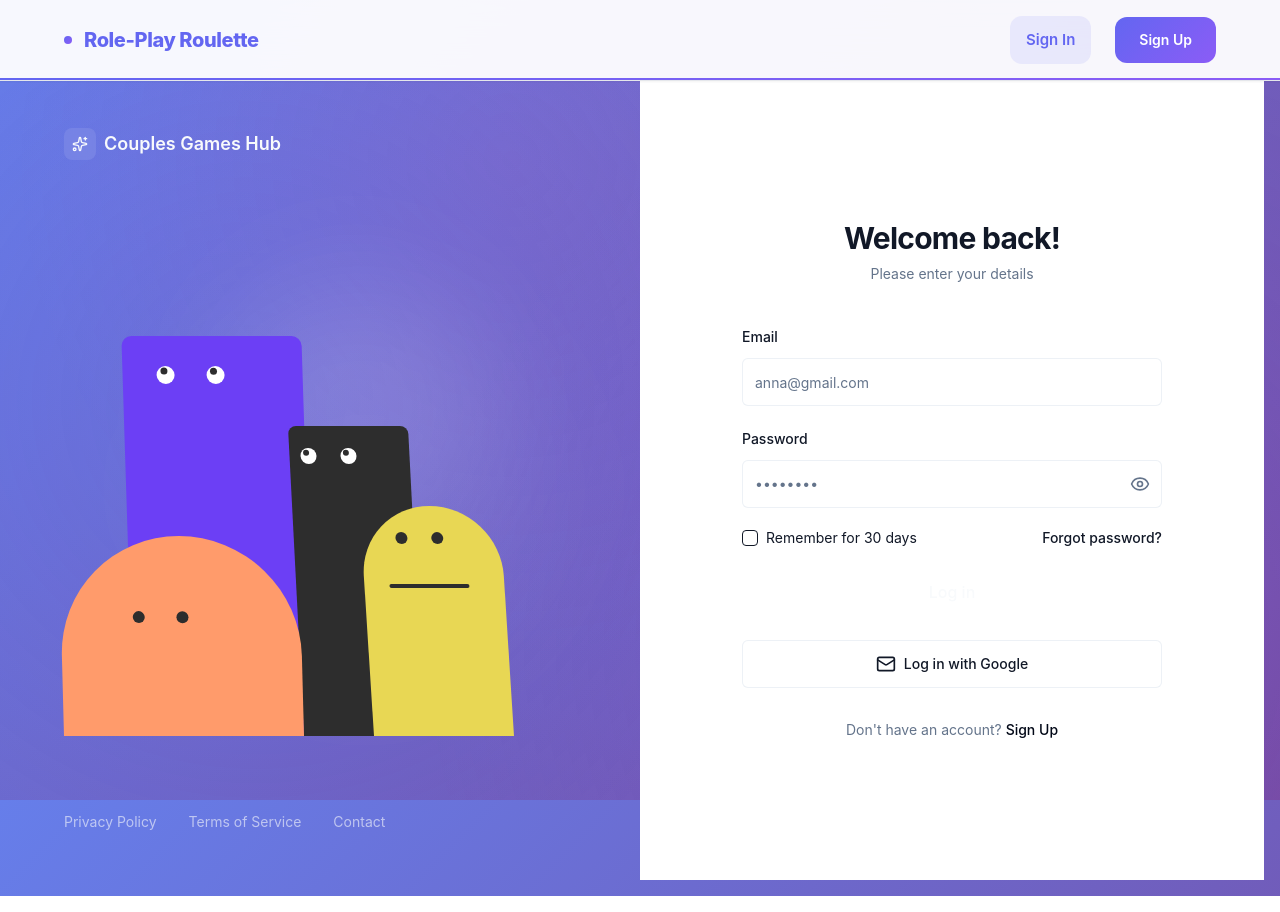
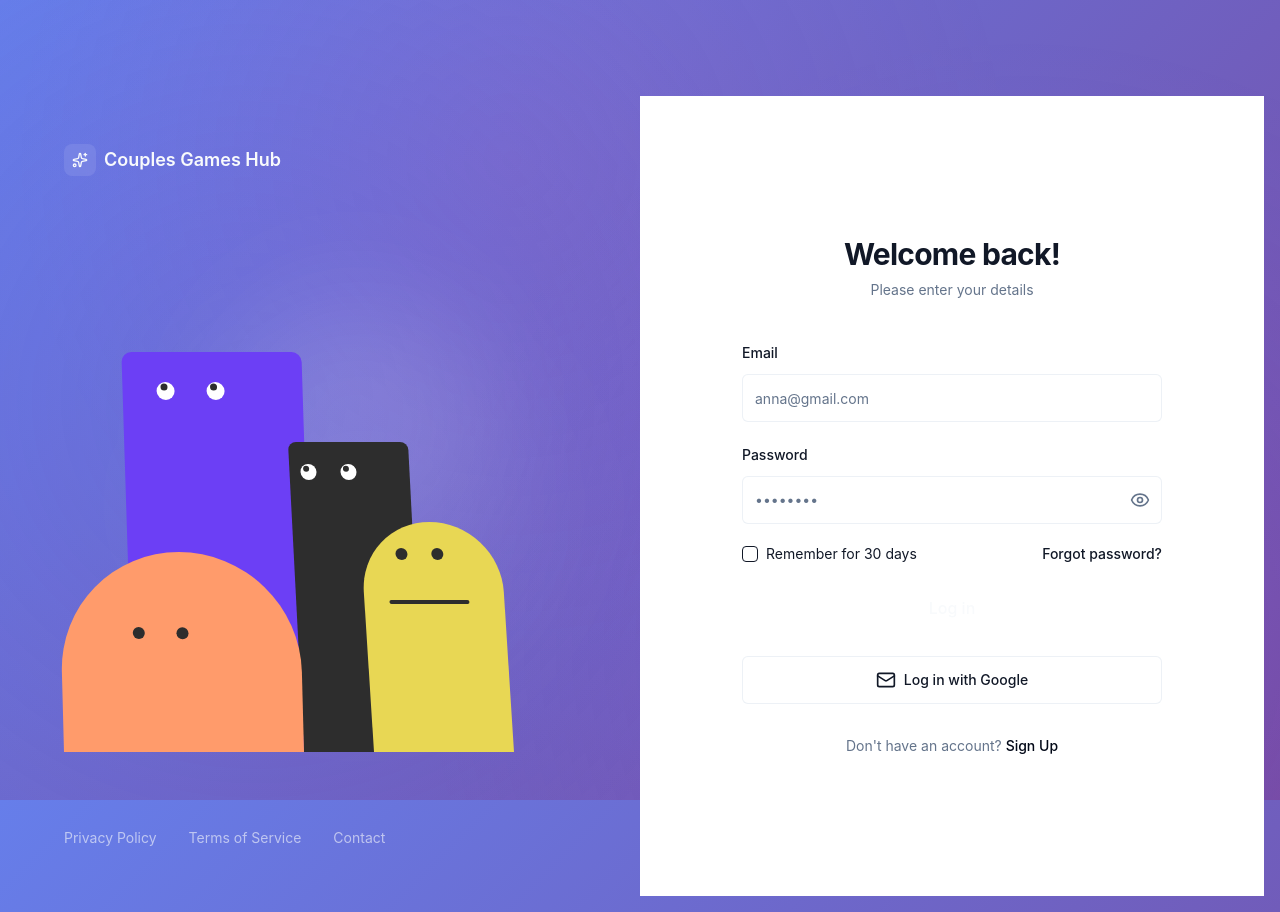
Before and after one commit to g1-creative/ln-forever, a Next.js app: page /login in a window 1280 px wide. Built offline with nearby package versions, Linux system fonts and the light colour scheme; no server answers.

Commit message:
Fix layout to properly hide navbar on login page

```diff
--- a/app/layout.tsx
+++ b/app/layout.tsx
@@ -1,8 +1,7 @@
 import type { Metadata } from 'next'
 import './globals.css'
 import { AuthProvider } from '@/contexts/AuthContext'
-import Navbar from '@/components/Navbar'
-import { headers } from 'next/headers'
+import LayoutWrapper from '@/components/LayoutWrapper'
 
 export const metadata: Metadata = {
   title: 'Couples Games Hub - Practice English Conversation',
@@ -14,16 +13,11 @@ export default function RootLayout({
 }: {
   children: React.ReactNode
 }) {
-  const headersList = headers()
-  const pathname = headersList.get('x-pathname') || ''
-  const isLoginPage = pathname === '/login' || pathname === '/signup'
-
   return (
     <html lang="en">
       <body>
         <AuthProvider>
-          {!isLoginPage && <Navbar />}
-          <main className={isLoginPage ? '' : 'pt-20'}>{children}</main>
+          <LayoutWrapper>{children}</LayoutWrapper>
         </AuthProvider>
       </body>
     </html>
```
